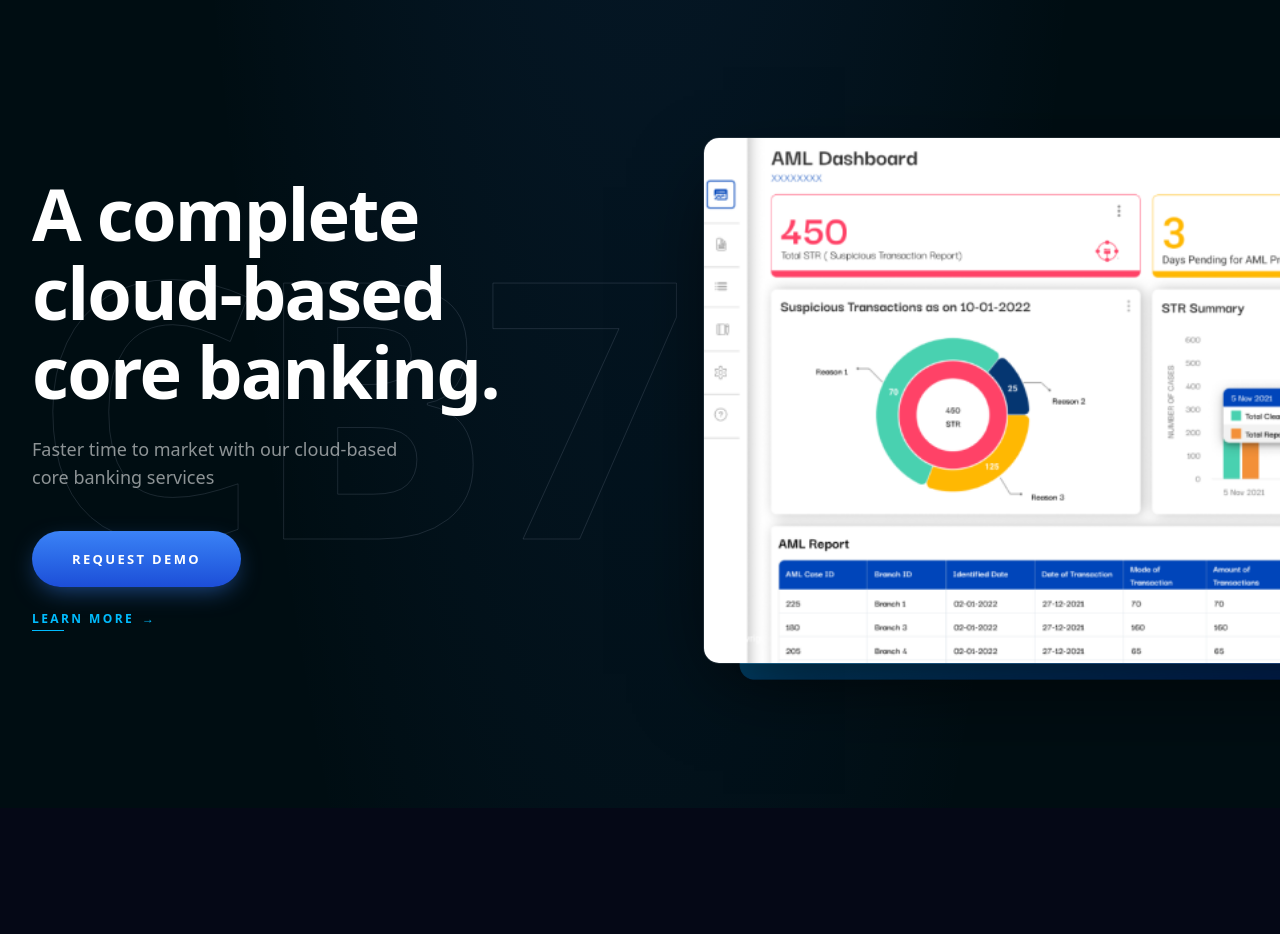
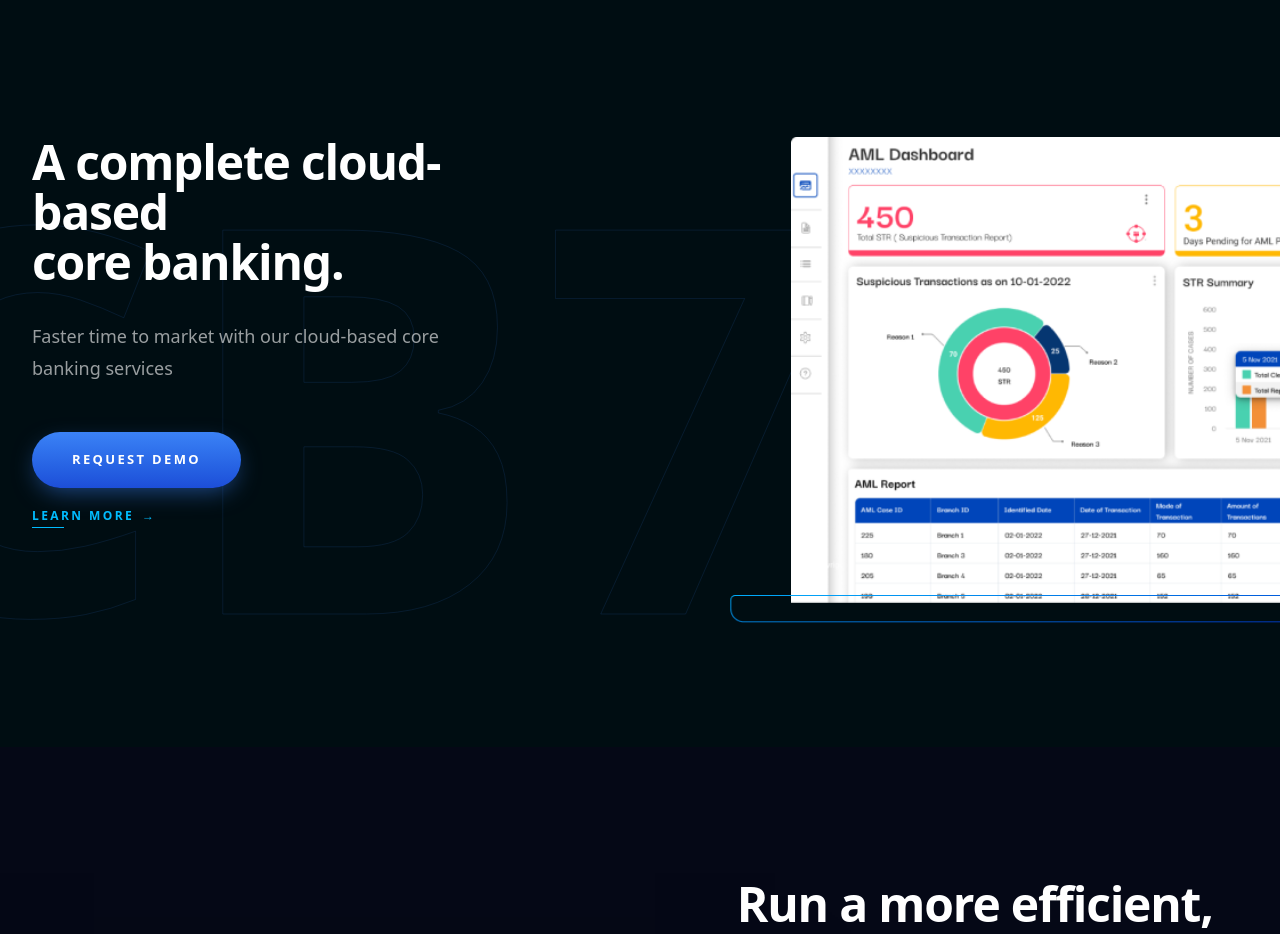
Before and after one commit to anupyadav-dev/n7-frontend-assignment, a Next.js app: page / in a window 1280 px wide. Shown: the part 2260-3194 px from the top of the page. Built offline with nearby package versions, Linux system fonts and the light colour scheme.

Commit message:
refactor: improve feature showcase layout and monitor frame ui

```diff
--- a/src/app/globals.css
+++ b/src/app/globals.css
@@ -67,6 +67,8 @@ body {
       transparent 70%
     ),
     var(--color-bg);
+
+  background: var(--color-bg);
   color: var(--color-text-primary);
   -webkit-font-smoothing: antialiased;
   -moz-osx-font-smoothing: grayscale;
--- a/src/components/sections/FeatureShowcase/FeatureShowcase.tsx
+++ b/src/components/sections/FeatureShowcase/FeatureShowcase.tsx
@@ -17,13 +17,14 @@ export default function FeatureShowcase() {
           {/* OUTLINE WATERMARK — CB7 */}
           <div
             aria-hidden
-            className="pointer-events-none absolute inset-y-0 left-0 z-0 hidden select-none items-center sm:flex"
+            className="pointer-events-none absolute inset-0 z-0 hidden lg:flex"
           >
             <span
-              className="whitespace-nowrap font-bold leading-none tracking-tight text-transparent"
+              className="select-none font-semibold leading-none tracking-[0.01em] text-transparent"
               style={{
-                fontSize: "clamp(180px, 28vw, 460px)",
-                WebkitTextStroke: "1px rgba(148, 163, 184, 0.18)",
+                fontSize: "clamp(320px, 42vw, 760px)",
+                WebkitTextStroke: "1px rgba(59,130,246,0.12)",
+                transform: "translateX(-20%)",
               }}
             >
               CB7
@@ -36,19 +37,19 @@ export default function FeatureShowcase() {
             whileInView={{ opacity: 1, y: 0 }}
             viewport={{ once: true, margin: "-120px" }}
             transition={{ duration: 0.9, ease: [0.22, 1, 0.36, 1] }}
-            className="relative z-20 max-w-xl"
+            className="relative z-20 max-w-[540px] lg:-translate-y-10"
           >
-            <h2 className="text-4xl font-semibold leading-[1.1] tracking-tight text-white sm:text-5xl lg:text-6xl xl:text-7xl">
+            <h2 className="max-w-[560px] text-[2rem] font-semibold leading-[1.05] tracking-tight text-white sm:text-[3.6rem] lg:text-[3rem]">
               A complete cloud-based
               <br />
               core banking.
             </h2>
 
-            <p className="mt-6 max-w-sm text-base leading-7 text-white/55 sm:text-lg">
+            <p className="mt-8 max-w-[420px] text-lg leading-8 text-white/60">
               Faster time to market with our cloud-based core banking services
             </p>
 
-            <div className="mt-10 flex flex-col items-start gap-6">
+            <div className="mt-12 flex flex-col items-start gap-5">
               <Button variant="primary">Request Demo</Button>
               <LearnMoreLink />
             </div>
@@ -60,30 +61,33 @@ export default function FeatureShowcase() {
             whileInView={{ opacity: 1, x: 0 }}
             viewport={{ once: true, margin: "-120px" }}
             transition={{ duration: 1.1, ease: [0.22, 1, 0.36, 1] }}
-            className="relative z-10"
+            className="relative z-10 lg:-mr-24"
           >
-            <div className="relative w-full lg:w-[135%] lg:translate-x-12 xl:translate-x-20">
-              {/* Dashboard card */}
-              {/* Dashboard card — constrained aspect ratio so image never overflows shelf */}
-              <div className="relative z-10 aspect-[16/10] w-full overflow-hidden rounded-2xl border border-white/10 shadow-[0_30px_80px_-20px_rgba(0,0,0,0.75)]">
+            <div className="relative lg:translate-x-24">
+              {/* OUTER BLUE FRAME */}
+              <div className="relative rounded-[2.7rem]">
+                {/* DASHBOARD IMAGE */}
+                <div className="overflow-hidden rounded-[2rem]">
                   <Image
                     src="/images/dashboard.png"
-                  alt="AML dashboard showing suspicious transaction reports, donut chart of reasons, STR summary bar chart, and case-level report table"
-                  fill
-                  sizes="(min-width: 1024px) 60vw, 100vw"
-                  className="object-cover object-top"
+                    alt="Core banking dashboard"
+                    width={1600}
+                    height={1100}
+                    className="relative right-[-10%] h-auto w-[112.8%] object-cover"
+                    priority
                   />
                 </div>
 
-              {/* Rectangle accent — shelf below dashboard */}
+                {/* CONNECTED RECTANGLE SHELF */}
                 <Image
                   src="/images/Rectangle.png"
                   alt=""
                   aria-hidden
                   width={1400}
-                height={80}
-                className="pointer-events-none absolute -bottom-4 left-6 z-0 h-auto w-[94%] object-contain"
+                  height={100}
+                  className="pointer-events-none absolute -bottom-5 left-1/2 z-0 w-[97%] -translate-x-1/2 object-contain"
                 />
+              </div>
             </div>
           </motion.div>
         </div>
```
Also changed, not shown: public/images/Rectangle.png. Lines whose indentation alone changed are shown as unchanged.
